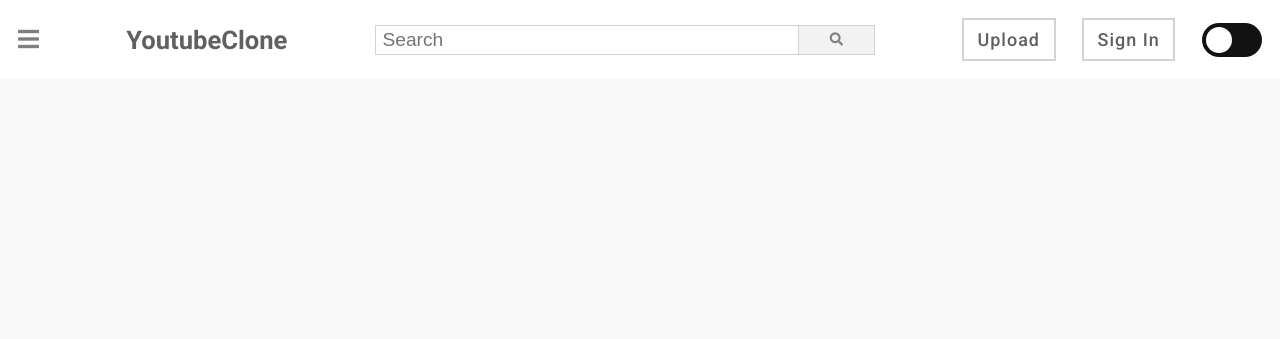
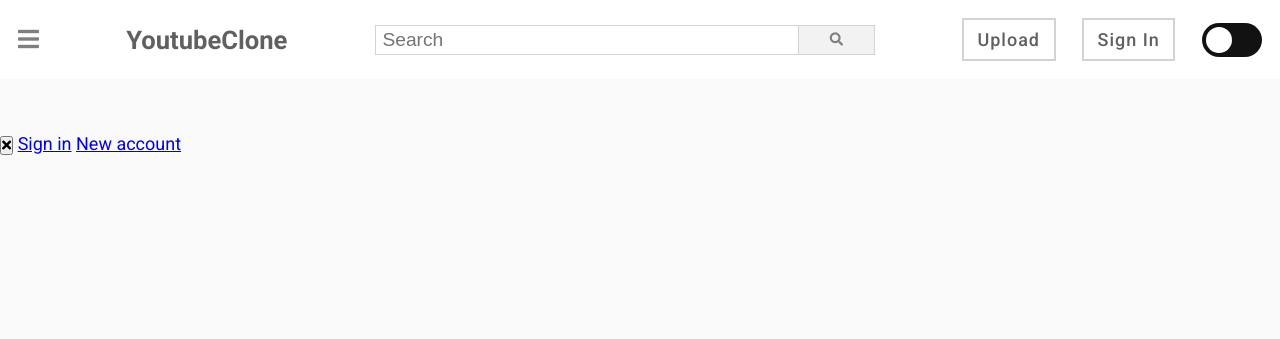
Before and after one commit to Abderrahman-byte/youtube-clone, a Django app: page / in a window 1280 px wide. Shown: the top 339 px of the page. Run offline with Django 3.2, Linux system fonts and the light colour scheme; some libraries are stand-ins or nearby versions.

Commit message:
create authentication links pop up

```diff
--- a/Main/templates/main/main_base.html
+++ b/Main/templates/main/main_base.html
@@ -71,6 +71,15 @@
         {% block content %}{% endblock %}
     </div>
 
+    <div class="auth-blackboard" id="auth-blackboard"></div>
+    <div class="auth-display" id="auth-display">
+        <button id="close-auth">
+            <i class="fas fa-times"></i>
+        </button>
+        <a href="{% url 'login' %}?next={{ request.get_full_path }}">Sign in</a>
+        <a href="{% url 'register' %}?next={{ request.get_full_path }}">New account</a>
+    </div>
+
     <script src="{% static 'js/theme.js' %}"></script>
     <script src="{% static 'js/main.js' %}"></script>
 
```
